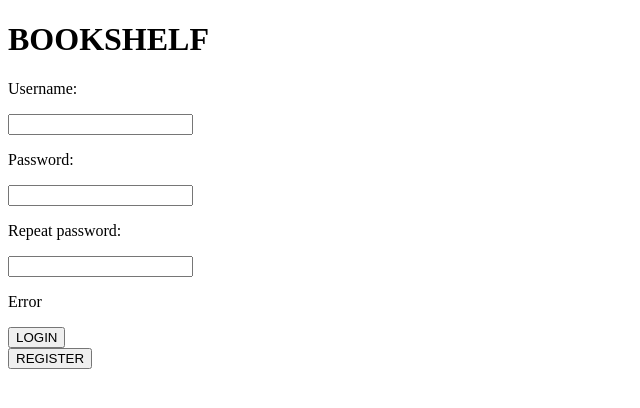
After one commit to Anastojkovicc/Bookshelf, a PHP site: page /register.php in a window 1280 px wide. The commit adds this page. Shown: the top 408 px of the page, without its empty margins (0-640 px from the left). Run offline with PHP 8.4, Linux system fonts and the light colour scheme.

Commit message:
Sredjena registracija

```diff
--- /dev/null
+++ b/fun/registration.php
@@ -0,0 +1,34 @@
+<?php
+    if(isset($_POST['register'])){
+        if(isset($_POST['username']) && isset($_POST['password']) && isset($_POST['passwordRepeat'])){
+            $username= strtolower(trim($_POST['username']));
+            $password= trim($_POST['password']);
+            $passwordRepeat= trim($_POST['passwordRepeat']);
+
+            //Proveravamo da li je lozinka ista kao ponovljena lozinka
+            if($password==$passwordRepeat){
+                include "fun/connect.php";
+                $sql= "INSERT INTO korisnik(username,password) values ('{$username}','{$password}')";
+                if($mysqli -> query($sql)){
+                    echo "<script type= 'text/javascript'>alert('Registered');</script>";
+                    $_SESSION['loggedIn']=true;
+                    header("LOCATION: menu.php");
+                }else{
+                    echo "<script type= 'text/javascript'>alert('Registration error');</script>";
+                }
+            }else{
+                //Ne poklapaju se lozinke
+                echo "<script type= 'text/javascript'>alert('Password and repeated password must be same!');</script>";
+            }
+            unset($_POST['username']);
+            unset($_POST['password']);
+            unset($_POST['passwordRepeated']);
+        }
+        else{
+            echo "<script type= 'text/javascript'>alert('Fill both fields!');</script>";
+        }
+        unset($_POST['register']);
+    }
+
+
+?>
--- a/index.php
+++ b/index.php
@@ -27,8 +27,8 @@ include "fun/loggedInUser.php";
         <input type= "button" value="REGISTER" class="button-login" onclick="window.location.href='register.php'";>
         <!-- Klikom na dugme za registraciju prelazimo na stranicu za registrovanje -->
     </div>
+    </form>
 
-    </form>
 <?php
     include "fun/login.php";
 ?>
--- /dev/null
+++ b/register.php
@@ -0,0 +1,38 @@
+<?php
+include "fun/loggedInUser.php";
+?>
+
+<!DOCTYPE html>
+<html lang="en">
+<head>
+    <meta charset="UTF-8">
+    <meta http-equiv="X-UA-Compatible" content="IE=edge">
+    <meta name="viewport" content="width=device-width, initial-scale=1.0">
+    <title>Bookshelf</title>
+</head>
+<body>
+<h1>BOOKSHELF</h1>
+    <form action="" method="post">
+    <p class="text-login">Username:</p>
+    <input type="text" class="input-login" name="username">
+    <br>
+    <p class="text-login">Password:</p>
+    <input type="password" class="input-login" name="password">
+    <br>
+    <p class="text-login">Repeat password:</p>
+    <input type="password" class="input-login" name="passwordRepeat">
+    <br>
+    <p class="error-login">Error</p>
+
+    <div class="buttons-div">
+        <input type="button" value="LOGIN" class="button-login" onclick="window.location.href='index.php'">
+        <br>
+        <input type="submit" value="REGISTER" class="button-login" name="register">
+    </div>
+    </form>
+
+<?php
+include "fun/registration.php";
+?>
+</body>
+</html>
```
